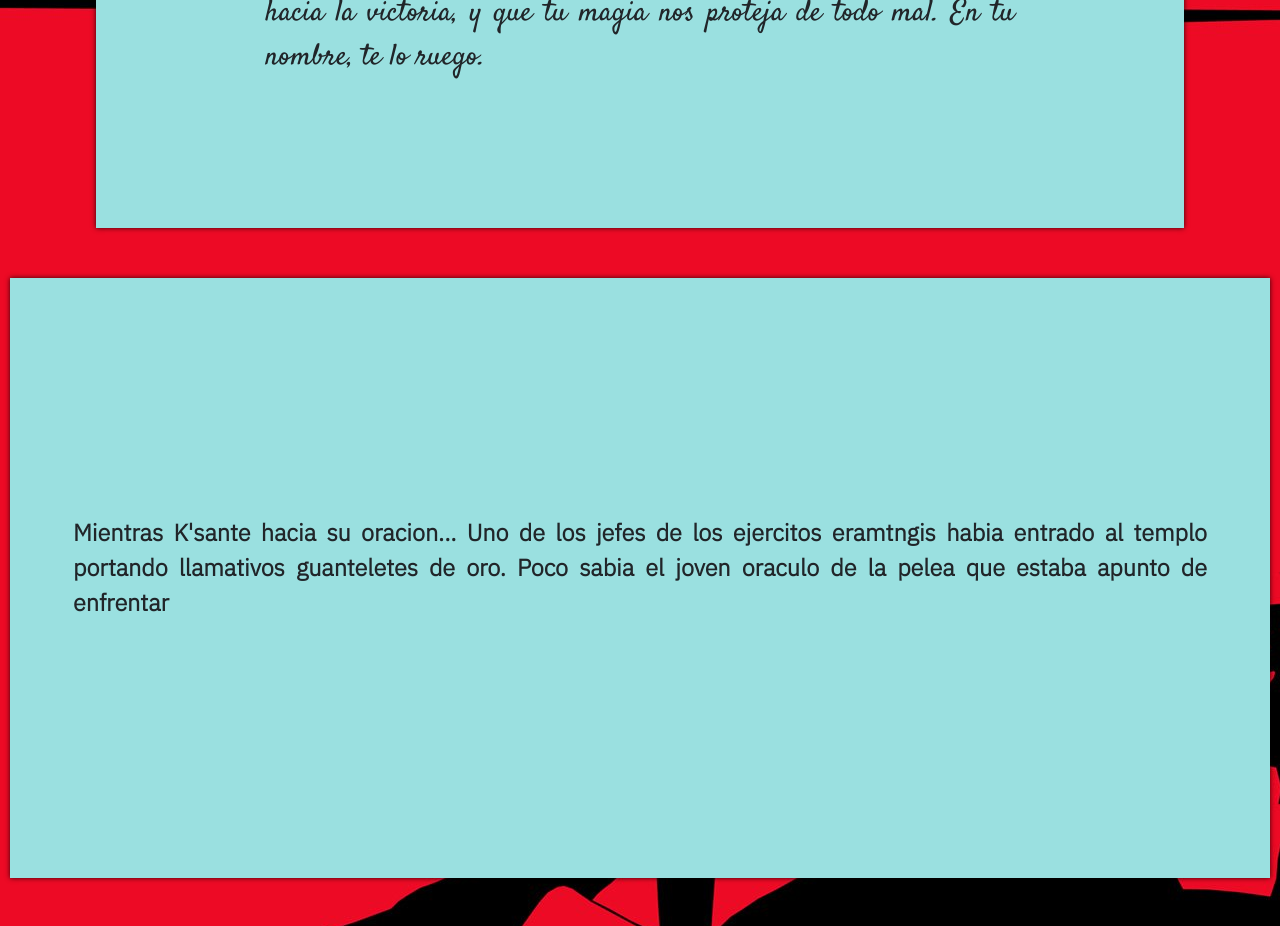
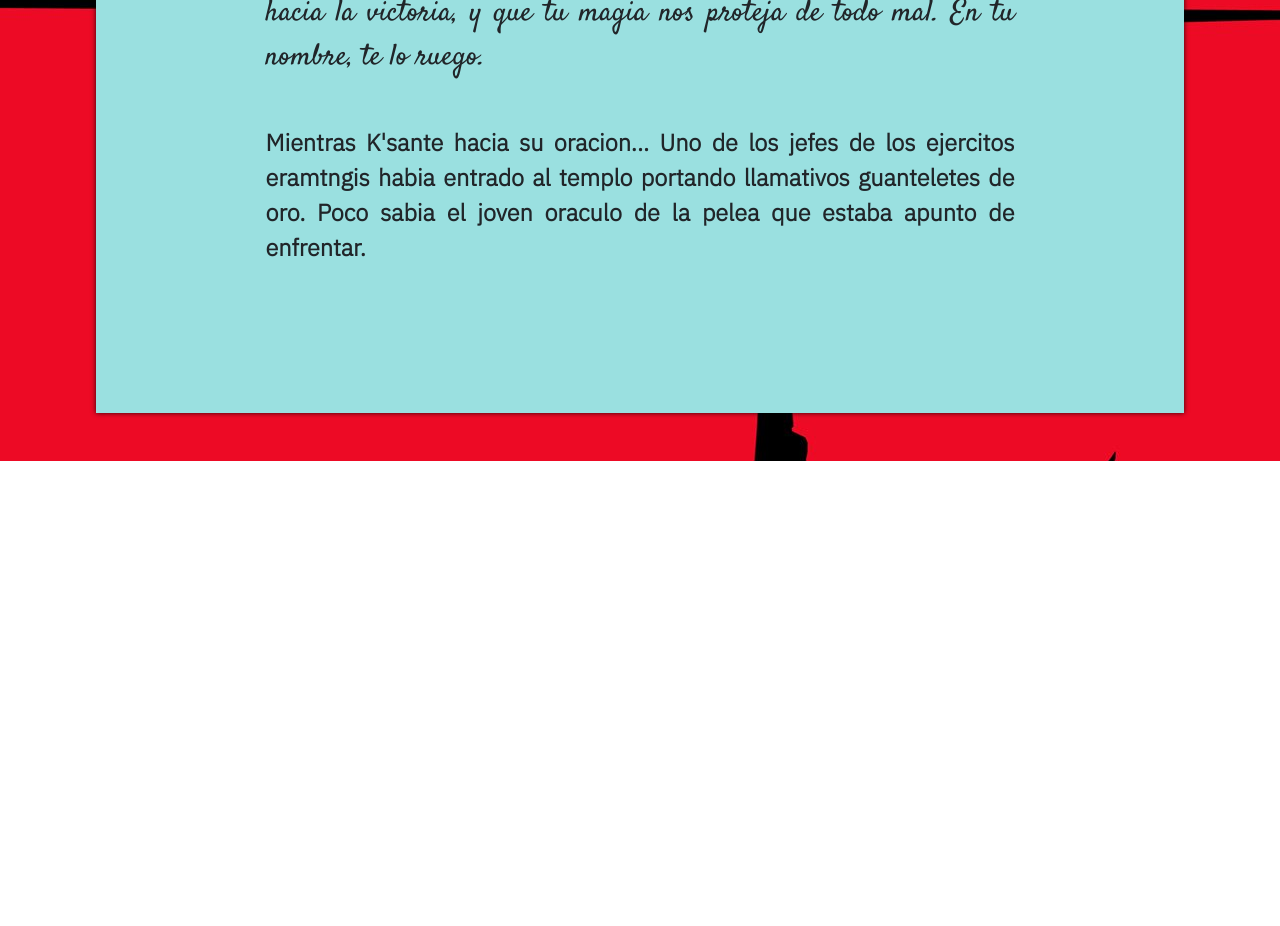
Before and after one commit to HayashiRedfox22/Cumplea, a plain HTML site: page regalo_3.html in a window 1280 px wide. Shown: the part 8220-9146 px from the top of the page. After the commit the page ends 8681 px from the top, so only its background shows below. Drawn offline with nearby package versions, Linux system fonts and the light colour scheme; files whose address does not match are found by name; a web font is replaced by a local one.

Commit message:
ultimo commit

```diff
--- a/regalo_3.html
+++ b/regalo_3.html
@@ -98,18 +98,12 @@
                 <p class="texto__regalo texto-regalo-captura texto-plegaria">Te ruego que nos ayudes en nuestra lucha contra la invasión que enfrentamos. Que tu luz y tu poder nos protejan y nos guíen hacia la victoria. Que tus constelaciones nos den la sabiduría necesaria para superar los obstáculos que se interponen en nuestro camino. Que tu magia nos otorgue la fuerza para resistir y vencer a nuestros enemigos.</p>
                 <p class="texto__regalo texto-regalo-captura texto-plegaria">Oh, Adhara, diosa de las estrellas y las constelaciones, hija del dios del tiempo y la diosa de la magia, te imploro que nos ayudes en nuestra hora de necesidad. Como la estrella del norte, eres nuestra guía en la oscuridad y nuestra brújula en la lucha contra la invasión que enfrentamos. Te imploro que escuches mi plegaria y que nos ayudes en esta hora de necesidad. Que tu luz nos guíe hacia la victoria, y que tu magia nos proteja de todo mal. En tu nombre, te lo ruego.</p>
 
+                <p class="texto__regalo texto-regalo-captura"> Mientras K'sante hacia su oracion... Uno de los jefes de los ejercitos eramtngis habia entrado al templo portando llamativos guanteletes de oro. Poco sabia el joven oraculo de la pelea que estaba apunto de enfrentar.</p>
+
             </div>
         </section>
 
-        <section>
 
-            <div class="Contenedor__regalo ">
-
-                <p class="texto__regalo texto-regalo-captura"> Mientras K'sante hacia su oracion... Uno de los jefes de los ejercitos eramtngis habia entrado al templo portando llamativos guanteletes de oro. Poco sabia el joven oraculo de la pelea que estaba apunto de enfrentar</p>
-
-            </div>
-
-        </section>
              <br>
              <br>
 
```
